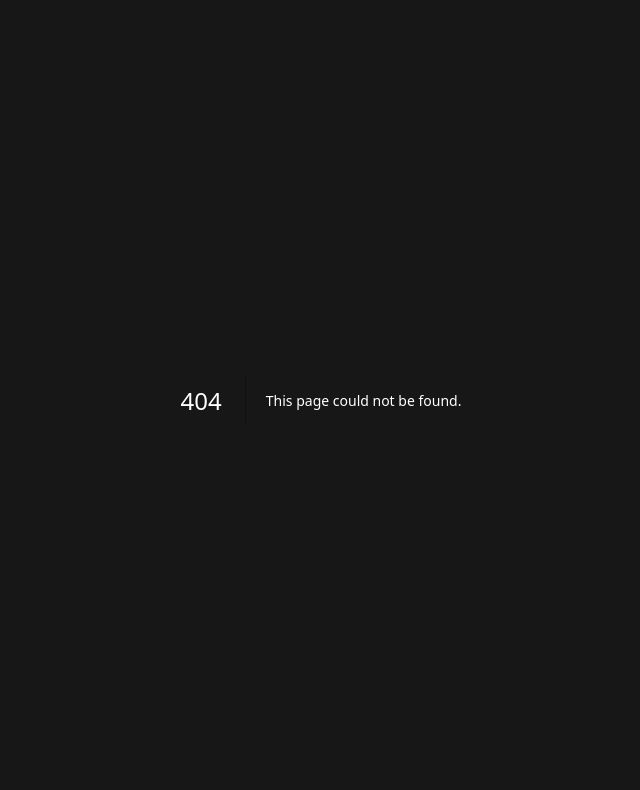
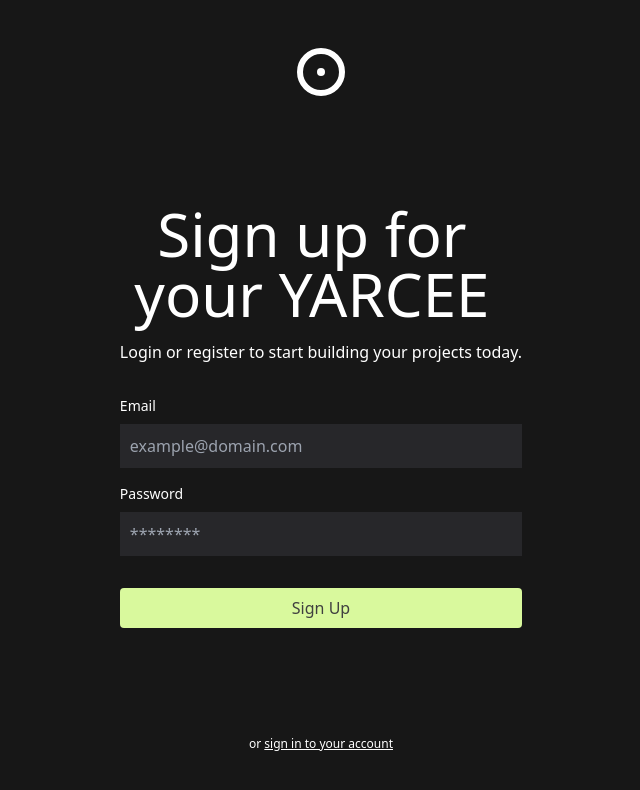
Before and after one commit to always-maap/yarcee, a Next.js app in the folder client/: page /signup in a window 1280 px wide. Before the commit this address had no page. Shown: the top 790 px of the page, without its empty margins (319-959 px from the left). Built offline with nearby package versions, Linux system fonts and the light colour scheme.

Commit message:
feat(client): add signup ui

```diff
--- /dev/null
+++ b/client/app/signup/page.tsx
@@ -0,0 +1,62 @@
+'use client';
+
+import Logo from '@/components/logo';
+import Button from '@/components/ui/button';
+import Label from '@/components/ui/label';
+import TextInput from '@/components/ui/text-input';
+import Link from 'next/link';
+import { SubmitHandler, useForm } from 'react-hook-form';
+
+type Inputs = {
+  email: string;
+  password: string;
+};
+
+export default function SignUp() {
+  const { register, handleSubmit } = useForm<Inputs>();
+
+  const onSubmit: SubmitHandler<Inputs> = (data) => {
+    console.log(data);
+  };
+
+  return (
+    <div className="h-full flex flex-col justify-between items-center py-12">
+      <Link href="/">
+        <Logo width={48} height={48} />
+      </Link>
+      <form className="flex flex-col space-y-8" onSubmit={handleSubmit(onSubmit)}>
+        <div>
+          <h1 className="text-center max-w-sm text-6xl mb-4">Sign up for your YARCEE</h1>
+          <span>Login or register to start building your projects today.</span>
+        </div>
+        <div>
+          <Label htmlFor="email">Email</Label>
+          <TextInput
+            {...register('email')}
+            type="email"
+            id="email"
+            placeholder="example@domain.com"
+            required
+          />
+          <Label htmlFor="password" className="mt-4">
+            Password
+          </Label>
+          <TextInput
+            {...register('password')}
+            type="password"
+            id="password"
+            placeholder="********"
+            required
+          />
+        </div>
+        <Button>Sign Up</Button>
+      </form>
+      <span className="text-xs">
+        or{' '}
+        <Link href="/signin" className="underline">
+          sign in to your account
+        </Link>
+      </span>
+    </div>
+  );
+}
--- a/client/components/ui/text-input.tsx
+++ b/client/components/ui/text-input.tsx
@@ -1,8 +1,16 @@
-import { InputHTMLAttributes } from 'react';
+import { ComponentPropsWithRef, forwardRef, InputHTMLAttributes } from 'react';
 import clsx from 'clsx';
 
 type Props = {} & InputHTMLAttributes<HTMLInputElement>;
 
-export default function TextInput(props: Props) {
-  return <input className={clsx(props.className, 'block w-full p-2.5 bg-zinc-800')} />;
-}
+const TextInput = forwardRef<HTMLInputElement, Props>((props, forwardedRef) => {
+  return (
+    <input
+      className={clsx(props.className, 'block w-full p-2.5 bg-zinc-800')}
+      ref={forwardedRef}
+      {...props}
+    />
+  );
+});
+
+export default TextInput;
--- a/client/package.json
+++ b/client/package.json
@@ -23,6 +23,7 @@
     "next": "13.2.4",
     "react": "18.2.0",
     "react-dom": "18.2.0",
+    "react-hook-form": "^7.43.9",
     "typescript": "5.0.2"
   },
   "devDependencies": {
```
Also changed, not shown: 1 other file (tests, documents, lock files or other folders).
